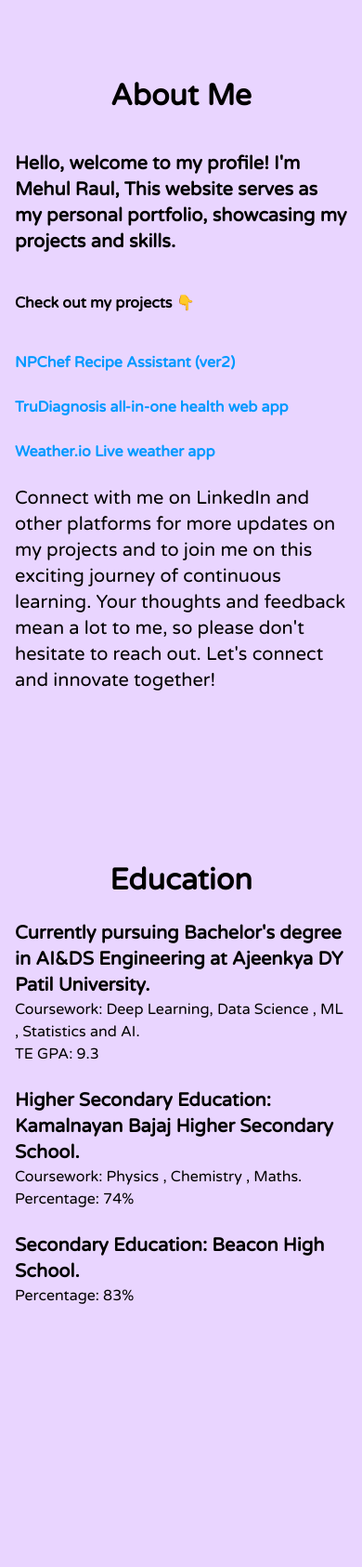
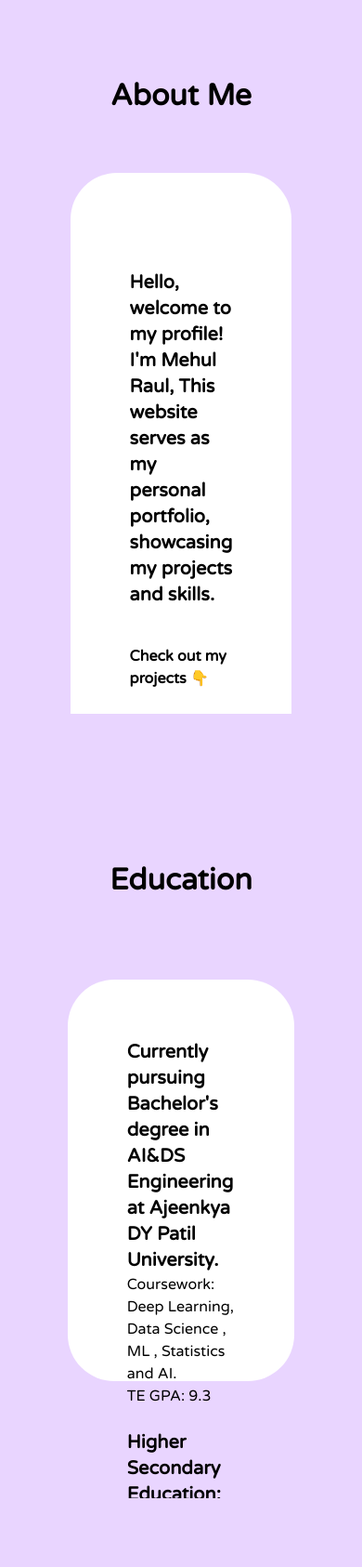
Before and after one commit to mehul-raul/mehul.dev.portfolio, a website: page index.html in a window 390 px wide. Shown: the part 920-2606 px from the top of the page at 93% size. Drawn offline with Linux system fonts and the light colour scheme.

Commit message:
input.css

```diff
--- a/input.css
+++ b/input.css
@@ -206,6 +206,25 @@ body {
 
 /* Media query for iPhone 12 (adjust as needed) */
 @media only screen and (max-width: 844px) {
+      #bgs{
+        margin: 4rem;
+        background-color: white;
+        border-radius: 50px;
+        height: 40rem;
+        padding-left: 4rem;
+        padding-right: 4rem;
+        padding-top: 4rem;
+    }
+    #edu{
+        margin: 4rem;
+        background-color: white;
+        border-radius: 50px;
+        height: 27rem;
+        padding-left: 4rem;
+        padding-right: 4rem;
+        padding-top: 4rem;
+
+    }
     /* Adjustments for mobile view */
     #skilis {
         margin: 2rem;
```
